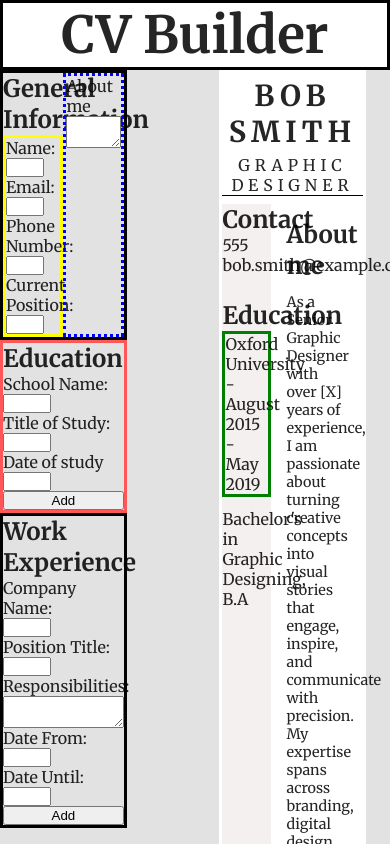
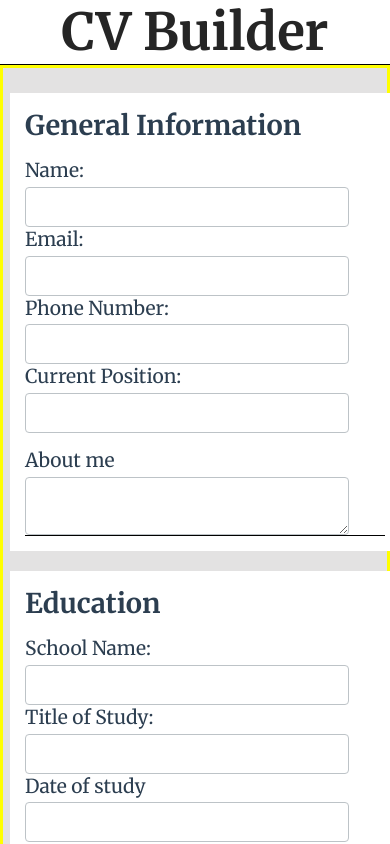
Before and after one commit to kevinnguyen2321/cv-application, a React (Vite) app in the folder cv-app/: page / in a window 390 px wide. Shown: the top 844 px of the page. Built offline with nearby package versions, Linux system fonts and the light colour scheme.

Commit message:
Completed main styling now working on making site responsive

```diff
--- a/cv-app/src/components/Education.css
+++ b/cv-app/src/components/Education.css
@@ -1,13 +1,53 @@
 .education-wrapper {
-  border: solid rgb(255, 87, 87);
-  width: 65%;
+  width: 100%;
+  background-color: white;
+  margin-left: 20px;
+  margin-top: 20px;
+  padding: 15px;
+}
+
+.education-wrapper h2 {
+  font-size: 1.7rem;
+  font-weight: 600;
+  color: #2c3e50;
+  margin-bottom: 1rem;
 }
 
 form {
   display: flex;
   flex-direction: column;
+  background-color: white;
+  border-bottom: 1px solid black;
+  margin-top: 15px;
 }
 
-form input {
-  width: 40%;
+form label {
+  font-size: 1.2rem;
+  color: #2c3e50;
+  margin-bottom: 0.3rem;
 }
+
+form input,
+form textarea {
+  width: 50%;
+  padding: 10px;
+  border: 1px solid #bdc3c7;
+  border-radius: 4px;
+  font-size: 1rem;
+  color: #34495e;
+  outline: none;
+  transition: border-color 0.2s;
+}
+
+
+/* Mobile (321px - 480px) */
+@media (min-width: 321px) and (max-width: 480px) {
+  /* Add your styles for mobile devices here */
+  .education-wrapper {
+    width: 100vw;
+  }
+
+  form input, form textarea {
+    width: 90%;
+  }
+}
--- a/cv-app/src/components/EducationForm.jsx
+++ b/cv-app/src/components/EducationForm.jsx
@@ -42,7 +42,7 @@ export const EducationForm = ({
         }
         required
       />
-      <button
+      <button className='add-button'
         onClick={() => {
           handleAddBtnClick();
         }}
@@ -50,7 +50,7 @@ export const EducationForm = ({
         Add
       </button>
       {!isInitial && (
-        <button
+        <button className='delete-button'
           onClick={() => {
             removeEducationEntry(id);
           }}
--- a/cv-app/src/components/GeneralInfo.css
+++ b/cv-app/src/components/GeneralInfo.css
@@ -1,24 +1,62 @@
 .general-info-wrapper {
-  border: solid black;
-  width: 65%;
+  width: 100%;
   display: flex;
+  border-radius: 15px;
+  margin-left: 20px;
 }
 
 .input-wrapper {
-  width: 50%;
+  width: 100%;
+  background-color: white;
+  padding: 15px;
+}
+.input-wrapper h2 {
+  font-size: 1.7rem;
+  font-weight: 600;
+  color: #2c3e50;
+  margin-bottom: 1rem;
 }
 
 .input-wrapper form {
-  border: solid yellow;
   display: flex;
   flex-direction: column;
 }
 
-.input-wrapper form input {
-  width: 70%;
+.input-wrapper label {
+  font-size: 1.2rem;
+  color: #2c3e50;
+  margin-bottom: 0.3rem;
+}
+
+.input-wrapper input,
+.input-wrapper textarea {
+  width: 50%;
+  padding: 10px;
+  border: 1px solid #bdc3c7;
+  border-radius: 4px;
+  font-size: 1rem;
+  color: #34495e;
+  outline: none;
+  transition: border-color 0.2s;
 }
 
 .about-me-wrapper {
-  border: dotted blue;
-  width: 50%;
+  width: 100%;
 }
+
+.general-info-form {
+  border: none;
+}
+
+/* Mobile (321px - 480px) */
+@media (min-width: 321px) and (max-width: 480px) {
+  /* Add your styles for mobile devices here */
+  .general-info-wrapper {
+    width: 100vw;
+  }
+
+  .input-wrapper input,
+  .input-wrapper textarea {
+    width:90%;
+  }
+}
--- a/cv-app/src/components/GeneralInfo.jsx
+++ b/cv-app/src/components/GeneralInfo.jsx
@@ -5,7 +5,7 @@ export const GeneralInfo = ({ handleGeneralInfoChange }) => {
     <div className='general-info-wrapper'>
       <div className='input-wrapper'>
         <h2>General Information</h2>
-        <form>
+        <form className='general-info-form'>
           <label htmlFor='name'>Name:</label>
           <input
             type='text'
@@ -38,7 +38,6 @@ export const GeneralInfo = ({ handleGeneralInfoChange }) => {
             onChange={handleGeneralInfoChange}
           />
         </form>
-      </div>
         <div className='about-me-wrapper'>
           <form>
             <label>About me</label>
@@ -50,5 +49,6 @@ export const GeneralInfo = ({ handleGeneralInfoChange }) => {
           </form>
         </div>
       </div>
+    </div>
   );
 };
--- a/cv-app/src/components/Header.css
+++ b/cv-app/src/components/Header.css
@@ -1,6 +1,22 @@
 .header-wrapper {
-  border: solid black;
+  border-bottom: solid 1px black;
   text-align: center;
   font-size: 1.6rem;
   background-color: white;
 }
+
+/* Small Mobile (Up to 320px) */
+@media (max-width: 320px) {
+  /* Add your styles for small mobile devices here */
+  .header-wrapper {
+    width: 100%;
+  }
+}
+
+/* Mobile (321px - 480px) */
+@media (min-width: 321px) and (max-width: 480px) {
+  /* Add your styles for mobile devices here */
+  .header-wrapper {
+    width: 100%;
+  }
+}
--- a/cv-app/src/components/Resume.css
+++ b/cv-app/src/components/Resume.css
@@ -1,9 +1,10 @@
 .resume-wrapper {
   border: solid white;
   width: 75%;
-  margin: 0 auto 0 auto;
-  padding-top: 5px;
+  margin: 25px auto 0 auto;
+  /* padding-top: 5px; */
   background-color: white;
+  padding: 15px;
 }
 
 .resume-header {
@@ -45,6 +46,7 @@
 .left-side {
   width: 35%;
   background-color: rgb(245, 240, 240);
+  padding: 8px;
 }
 
 .right-side {
@@ -96,7 +98,6 @@
 }
 
 .school-name-wrapper {
-  border: solid green;
   display: flex;
   flex-direction: column;
   margin-bottom: 12px;
@@ -105,3 +106,11 @@
 .work-el-wrapper {
   margin-bottom: 25px;
 }
+
+/* Mobile (321px - 480px) */
+@media (min-width: 321px) and (max-width: 480px) {
+  /* Add your styles for mobile devices here */
+  .rendered-resume {
+    border: solid black;
+  }
+}
--- a/cv-app/src/components/UserInput.css
+++ b/cv-app/src/components/UserInput.css
@@ -8,9 +8,28 @@
   /* border: solid yellow; */
   width: 50%;
   height: 100vh;
+  /* border: solid blue; */
+}
+
+.input-left-side {
+  display: flex;
+  flex-direction: column;
+  align-items: center;
+  margin-top: 25px;
 }
 
 .rendered-resume {
   /* border: dotted blue; */
   width: 50%;
 }
+
+
+/* Mobile (321px - 480px) */
+@media (min-width: 321px) and (max-width: 480px) {
+  /* Add your styles for mobile devices here */
+  .main-content-wrapper {
+    border: solid yellow;
+    flex-direction: column;
+    align-items: center;
+  }
+}
--- a/cv-app/src/components/UserInput.jsx
+++ b/cv-app/src/components/UserInput.jsx
@@ -120,6 +120,7 @@ export const UserInput = () => {
     <>
       <div className='main-content-wrapper'>
         <div className='input-info-wrapper'>
+          <div className='input-left-side'>
             <GeneralInfo handleGeneralInfoChange={handleGeneralInfoChange} />
             <Education
               handleEducationInfoChange={handleEducationInfoChange}
@@ -134,6 +135,7 @@ export const UserInput = () => {
               removeWorkEntry={removeWorkEntry}
             />
           </div>
+        </div>
 
         <div className='rendered-resume'>
           <Resume
--- a/cv-app/src/components/WorkExperience.css
+++ b/cv-app/src/components/WorkExperience.css
@@ -1,4 +1,15 @@
 .work-experience-wrapper {
-  border: solid black;
-  width: 65%;
+  width: 100%;
+  background-color: white;
+  margin-top: 20px;
+  margin-left: 20px;
+  padding: 15px;
 }
+
+/* Mobile (321px - 480px) */
+@media (min-width: 321px) and (max-width: 480px) {
+  /* Add your styles for mobile devices here */
+  .work-experience-wrapper {
+    width: 100vw;
+  }
+}
--- a/cv-app/src/components/WorkForm.jsx
+++ b/cv-app/src/components/WorkForm.jsx
@@ -54,9 +54,12 @@ export const WorkForm = ({
         required
       />
 
-      <button onClick={addWorkEntry}>Add</button>
+      <button className='add-button' onClick={addWorkEntry}>
+        Add
+      </button>
       {!isInitial && (
         <button
+          className='delete-button'
           onClick={() => {
             removeWorkEntry(id);
           }}
--- a/cv-app/src/main.css
+++ b/cv-app/src/main.css
@@ -5,7 +5,54 @@
 }
 
 body {
-  font-family: Merriweather,'Times New Roman', Times, serif;
+  font-family: Merriweather, 'Times New Roman', Times, serif;
   color: rgba(0, 0, 0, 0.856);
   background-color: rgba(219, 218, 218, 0.76);
 }
+
+button {
+  font-size: 1rem;
+  padding: 0.6rem 1rem;
+  border: none;
+  border-radius: 4px;
+  cursor: pointer;
+  transition: background-color 0.3s, transform 0.2s;
+  color: #fff;
+  width: 15%;
+  margin: 12px auto 12px auto;
+}
+
+/* Add Button Styling */
+.add-button {
+  background-color: #27ae60; /* Green */
+}
+
+.add-button:hover {
+  background-color: #2ecc71; /* Lighter green on hover */
+}
+
+.add-button:active {
+  transform: scale(0.95); /* Slight shrink effect on click */
+}
+
+/* Delete Button Styling */
+.delete-button {
+  background-color: #e74c3c; /* Red */
+}
+
+.delete-button:hover {
+  background-color: #c0392b; /* Darker red on hover */
+}
+
+.delete-button:active {
+  transform: scale(0.95); /* Slight shrink effect on click */
+}
+
+
+/* Mobile (321px - 480px) */
+@media (min-width: 321px) and (max-width: 480px) {
+  /* Add your styles for mobile devices here */
+  button {
+    width: 70%;
+  }
+}
```
Lines whose indentation alone changed are shown as unchanged.
